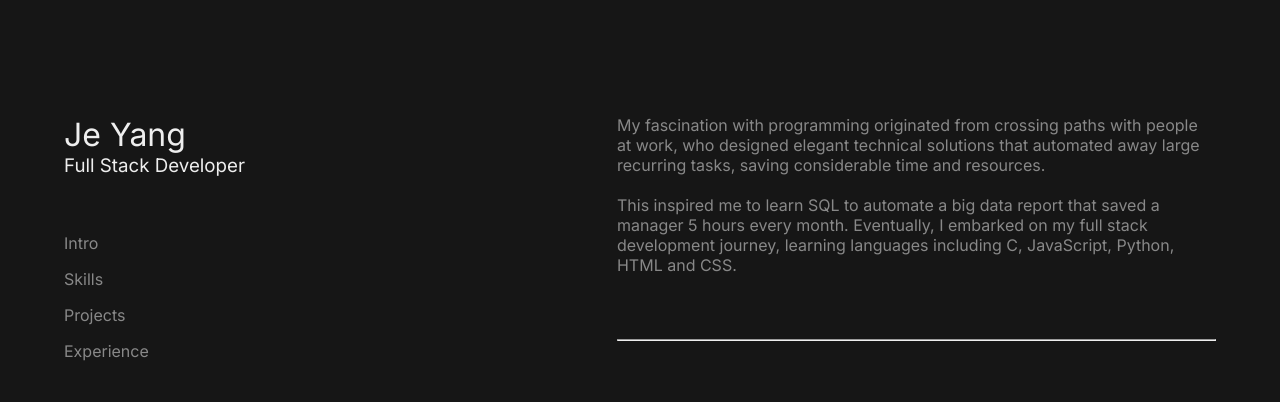
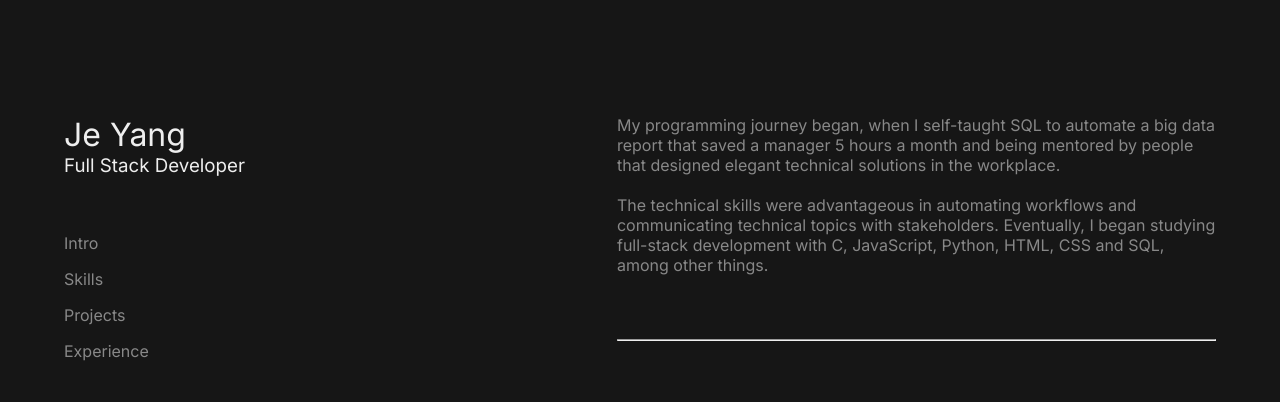
Before and after one commit to cosmonewt/devportfolio, a plain HTML site: page index.html in a window 1280 px wide. Shown: the top 402 px of the page. Drawn offline with nearby package versions, Linux system fonts and the light colour scheme.

Commit message:
refactor: update .introduction-section-text content

```diff
--- a/index.html
+++ b/index.html
@@ -64,10 +64,10 @@
             <main id="main" class="main right-column">
                 <section id="introduction" class="introduction-section">
                     <div class="introduction-section-text">
-                        My fascination with programming originated from crossing paths with people at work, who designed elegant technical solutions that automated away large recurring tasks, saving considerable time and resources.
-                        <br>
-                        <br>
-                        This inspired me to learn SQL to automate a big data report that saved a manager 5 hours every month. Eventually, I embarked on my full stack development journey, learning languages including C, JavaScript, Python, HTML and CSS.
+                        My programming journey began, when I self-taught SQL to automate a big data report that saved a manager 5 hours a month and being mentored by people that designed elegant technical solutions in the workplace.
+                                    <br>
+                                    <br>
+                        The technical skills were advantageous in automating workflows and communicating technical topics with stakeholders. Eventually, I began studying full-stack development with C, JavaScript, Python, HTML, CSS and SQL, among other things.
                     </div>
                 </section>
                 <hr>
```
